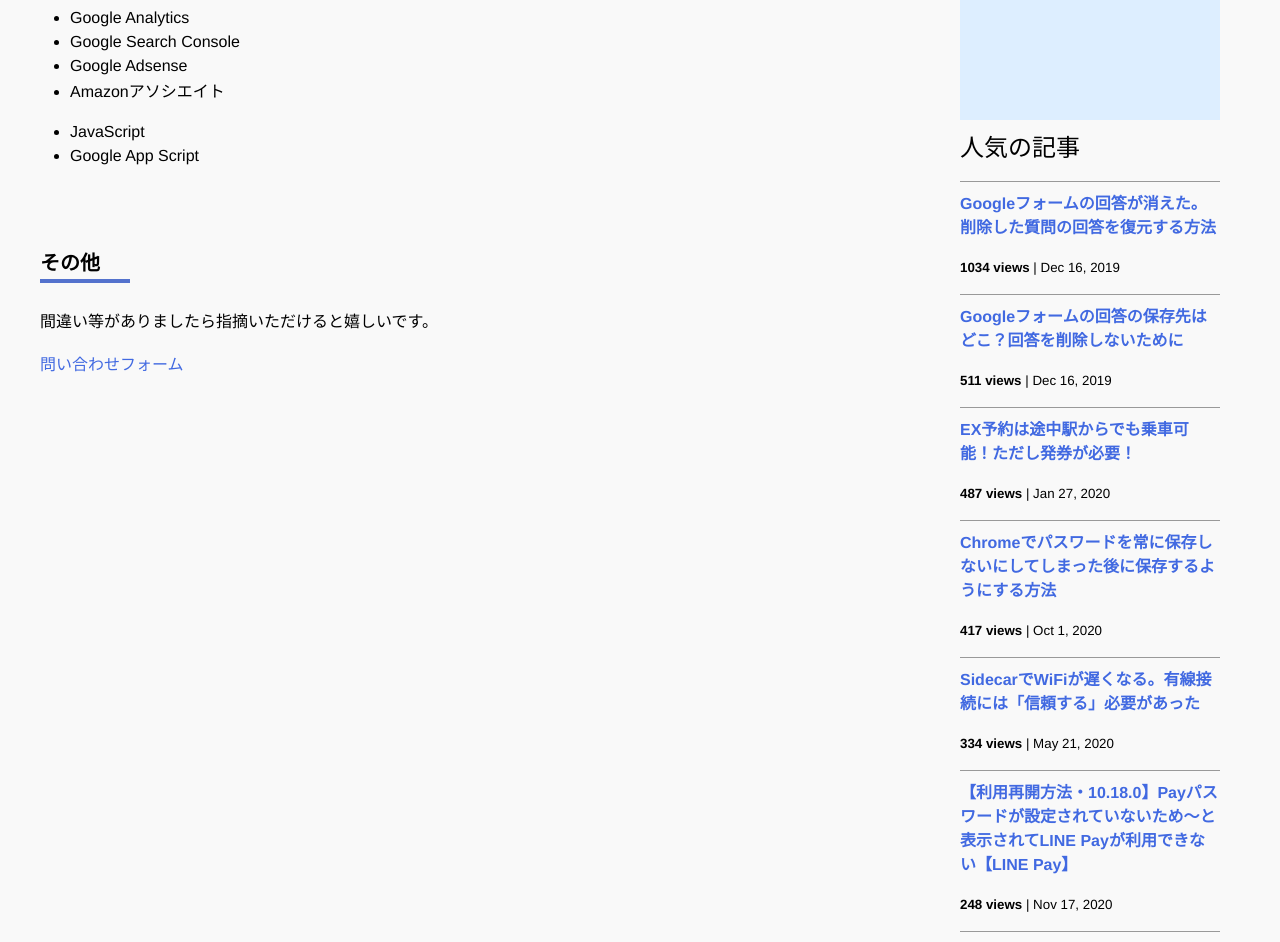
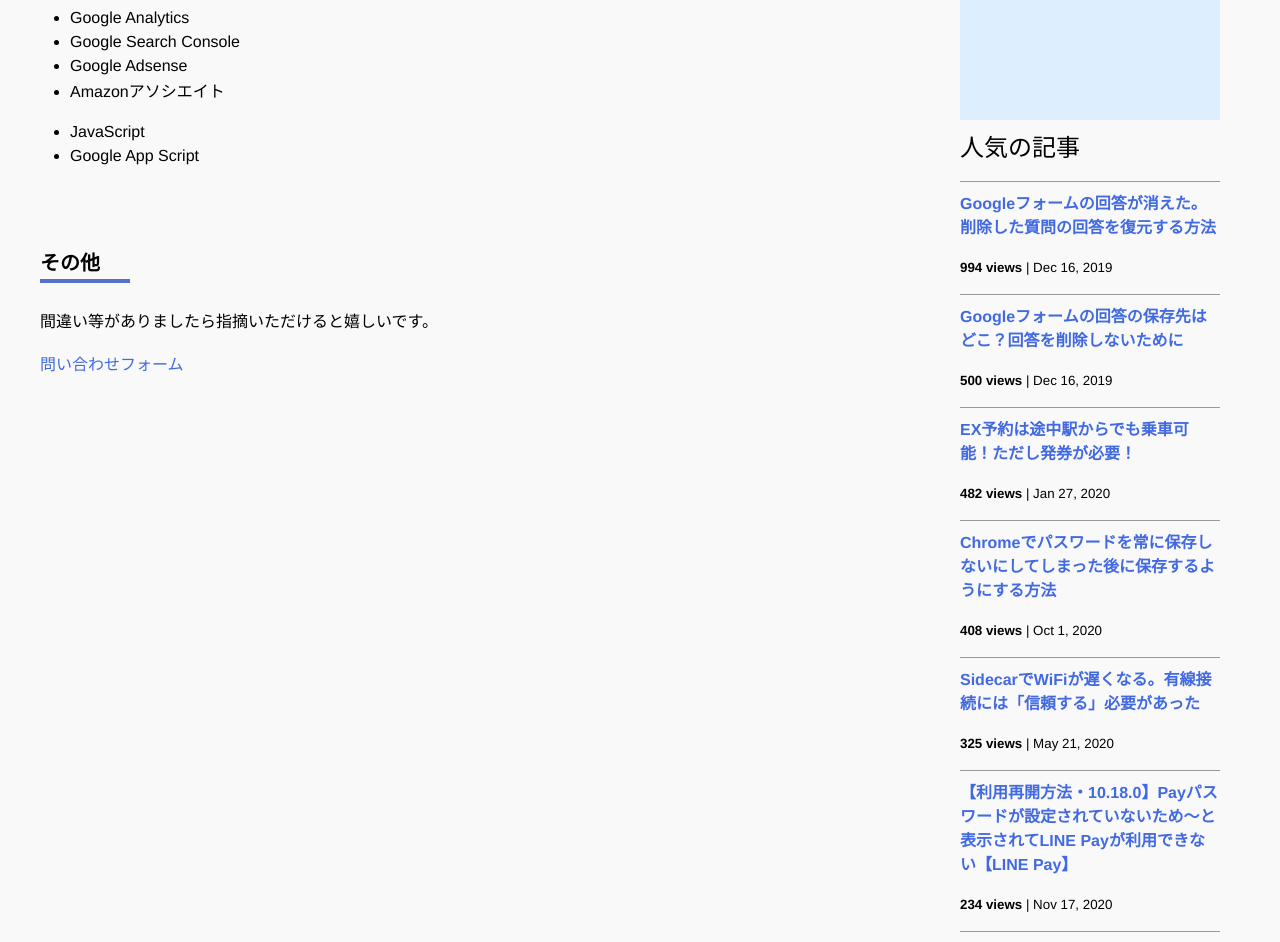
Before and after one commit to iwanaminami/shoyaiwaname, a Jekyll site: the page built from about.markdown, in a window 1280 px wide and 1400 px high, scrolled down 693 px. Shown: the top 942 px of the window. Built offline with Jekyll 4.4.1, drawn with Linux system fonts in a browser that asks for light colours; nearby versions of some CDN libraries; comment, search, counter and statistics services are not loaded; some of the changed text lies outside the part shown.

Commit message:
a new commit message

```diff
--- a/_data/popularposts.yml
+++ b/_data/popularposts.yml
@@ -1,17 +1,17 @@
 side:
-  - view: 1034
+  - view: 994
     url: /2019/12/16/restore-googleform.html
-  - view: 511
+  - view: 500
     url: /2019/12/16/googleform-answers.html
-  - view: 487
+  - view: 482
     url: /2020/01/27/ex-rideontheway.html
-  - view: 417
+  - view: 408
     url: /2020/10/01/googlepassword.html
-  - view: 334
+  - view: 325
     url: /2020/05/21/sidecar-via-cable.html
-  - view: 248
+  - view: 234
     url: /2020/11/17/linepay.html
-  - view: 129
+  - view: 125
     url: /2021/05/18/image-compression-word.html
-  - view: 120
+  - view: 116
     url: /2020/01/23/sfcgold.html
```
